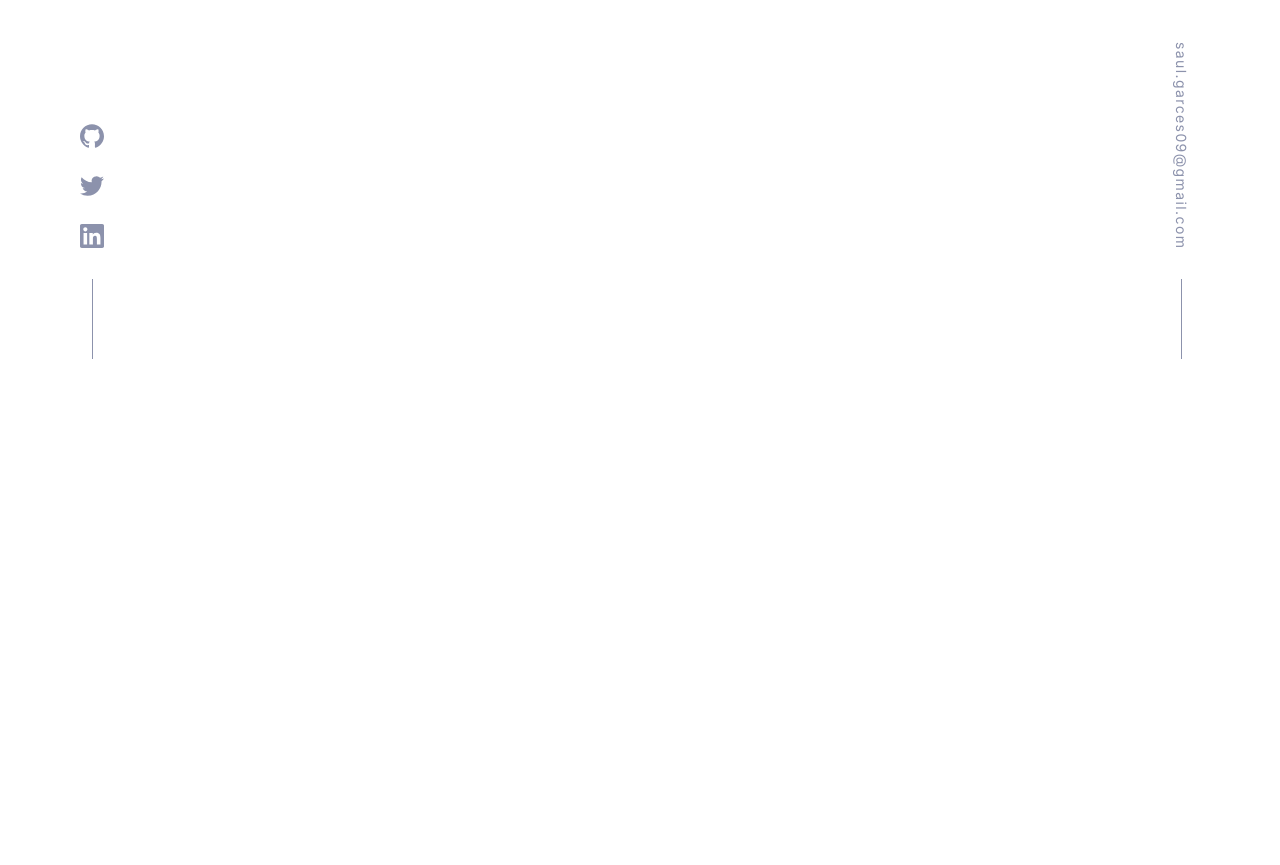
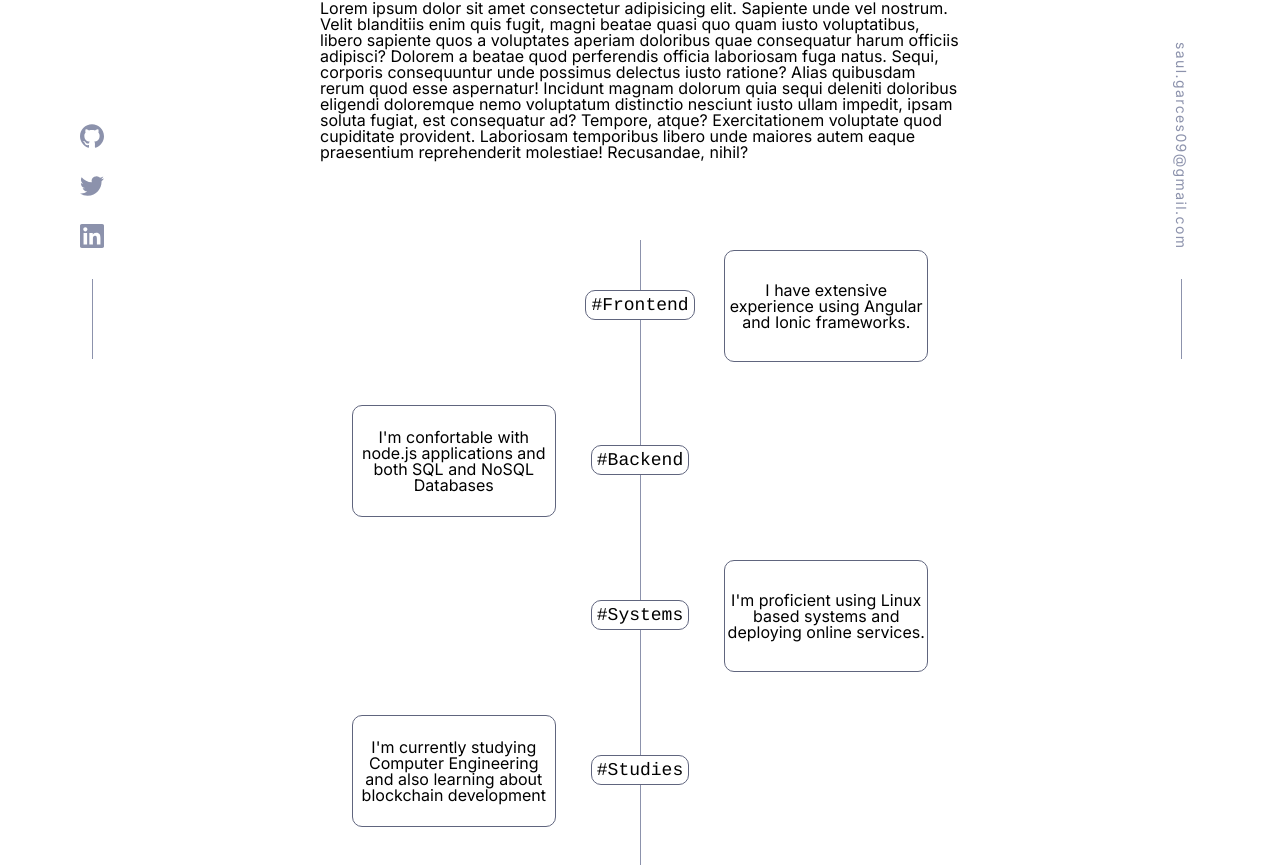
Before and after one commit to saugardev/portfolio, an Angular app: page / in a window 1280 px wide. Shown: the part 441-1306 px from the top of the page. Before the commit the page ends 800 px from the top, so only its background shows below. Built offline with nearby package versions, Linux system fonts and the light colour scheme; a web font is replaced by a local one.

Commit message:
Initial about me structure

```diff
--- a/src/app/modules/home/home.component.html
+++ b/src/app/modules/home/home.component.html
@@ -1,4 +1,36 @@
 <p class="label">Hello, my name is</p>
 <h1 class="title">Saúl García Céspedes.</h1>
 <h2 class="subtitle">Full Stack Software Developer.</h2>
-<h2 class="content">I build things on the internet...</h2>
+<h2 class="subtitle2 spacer">I build things on the internet.</h2>
+
+<h2 class="subtitle">About me</h2>
+<p class="content spacer">Lorem ipsum dolor sit amet consectetur adipisicing elit. Sapiente unde vel nostrum. Velit blanditiis enim quis fugit, magni beatae quasi quo quam iusto voluptatibus, libero sapiente quos a voluptates aperiam doloribus quae consequatur harum officiis adipisci? Dolorem a beatae quod perferendis officia laboriosam fuga natus. Sequi, corporis consequuntur unde possimus delectus iusto ratione? Alias quibusdam rerum quod esse aspernatur! Incidunt magnam dolorum quia sequi deleniti doloribus eligendi doloremque nemo voluptatum distinctio nesciunt iusto ullam impedit, ipsam soluta fugiat, est consequatur ad? Tempore, atque? Exercitationem voluptate quod cupiditate provident. Laboriosam temporibus libero unde maiores autem eaque praesentium reprehenderit molestiae! Recusandae, nihil?</p>
+<div class="vertical-display spacer">
+  <div class="vertical-label first">Frontend</div>
+  <div class="vertical-label">Backend</div>
+  <div class="vertical-label">Systems</div>
+  <div class="vertical-label">Studies</div>
+  <div class="cards-wrap">
+    <div class="card">
+      <div class="right">
+        <p>I have extensive experience using Angular and Ionic frameworks.</p>
+      </div>
+    </div>
+    <div class="card">
+      <div class="left">
+        <p>I'm confortable with node.js applications and both SQL and NoSQL Databases</p>
+      </div>
+    </div>
+    <div class="card">
+      <div class="right">
+        <p>I'm proficient using Linux based systems and deploying online services.</p>
+      </div>
+    </div>
+    <div class="card">
+      <div class="left">
+        <p>I'm currently studying Computer Engineering and also learning about blockchain development</p>
+      </div>
+    </div>
+  </div>
+  <div class="vertical-line"></div>
+</div>
--- a/src/app/modules/home/home.component.scss
+++ b/src/app/modules/home/home.component.scss
@@ -30,7 +30,7 @@
   margin: 0.5rem 0.2rem;
 }
 
-.content {
+.subtitle2 {
   font-weight: 500;
   font-size: clamp(14.375px, 3.47vw, 20px);
   color: var(--text-dark-grey);
@@ -42,3 +42,86 @@
   margin-left: 0.2rem;
   font-family: var(--font-mono);
 }
+
+.spacer {
+  margin-bottom: 5rem;
+}
+
+.vertical-display {
+  position:relative;
+  display: flex;
+  align-items: center;
+  justify-content: center;
+  flex-flow: column;
+  top: 0px;
+  width:100%;
+}
+
+.vertical-line {
+  content: "";
+  position: absolute;
+  left: 50%;
+  top: 0px;
+  height: 650px;
+  width: 1px;
+  background-color: var(--text-grey);
+  z-index: 0;
+}
+
+.first {
+  margin-top: 50px;
+}
+
+.vertical-label {
+  z-index: 1;
+  padding: 5px;
+  margin-bottom: 125px;
+  border-radius: 10px;
+  border: 1px solid var(--text-dark-grey);
+  background-color: white;
+  color: var(--text-blue-grey);
+  font-family: var(--font-mono);
+  font-size: 18px;
+  cursor: default;
+
+  &::before {
+    content: "#";
+  }
+}
+
+.cards-wrap {
+  position: absolute;
+  width: 90%;
+  top: 10px;
+
+  & .card {
+    position: relative;
+    width: 100%;
+    height: 110px;
+    margin-bottom: 45px;
+
+    & .left,
+    & .right {
+      position: absolute;
+      width: 35%;
+      height: 100%;
+      border: 1px solid var(--text-dark-grey);
+      border-radius: 10px;
+      display: flex;
+      justify-content: center;
+      align-items: center;
+
+      & > * {
+        text-align: center;
+      }
+    }
+
+    & .left {
+    }
+
+    & .right {
+      right: 0;
+    }
+  }
+
+}
```
